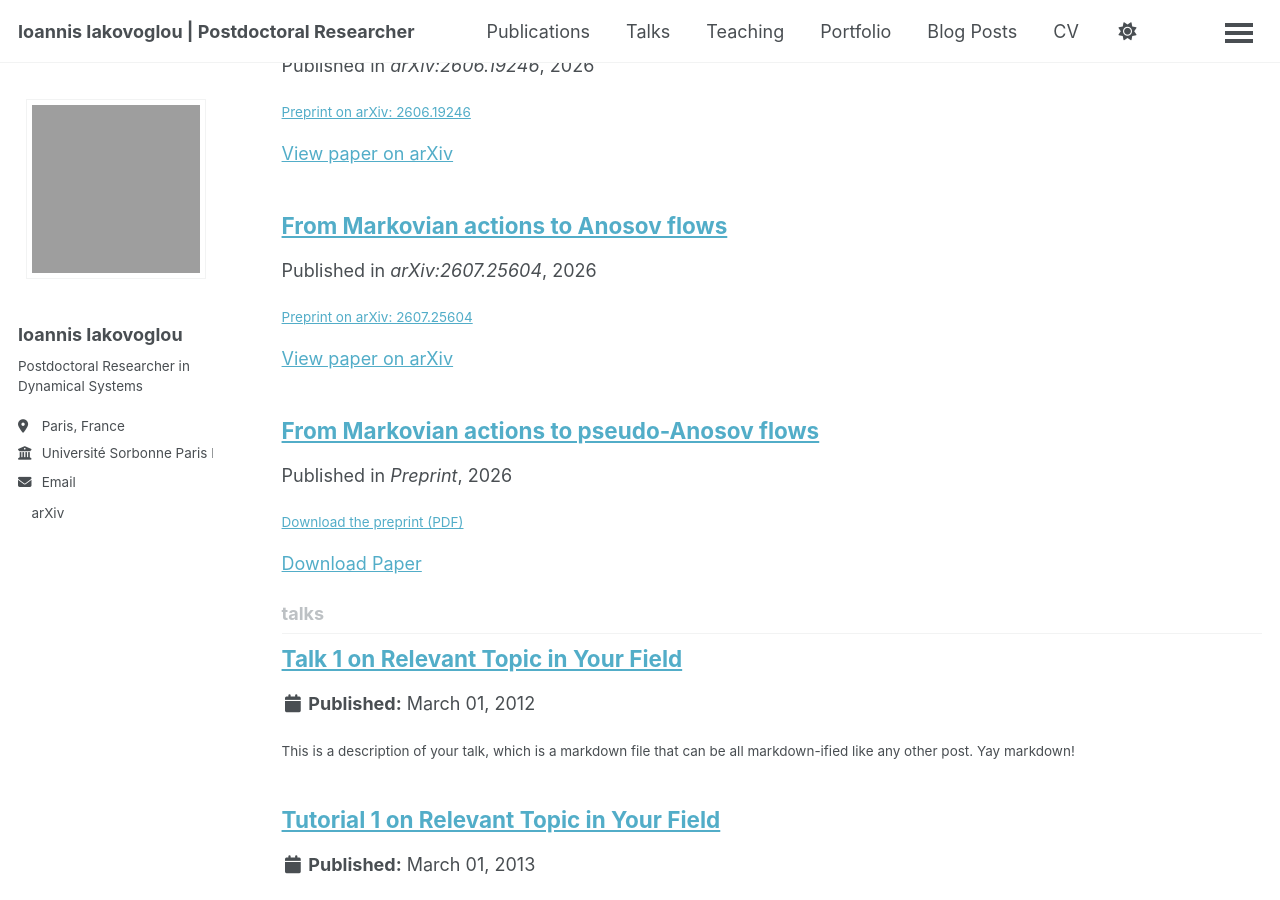
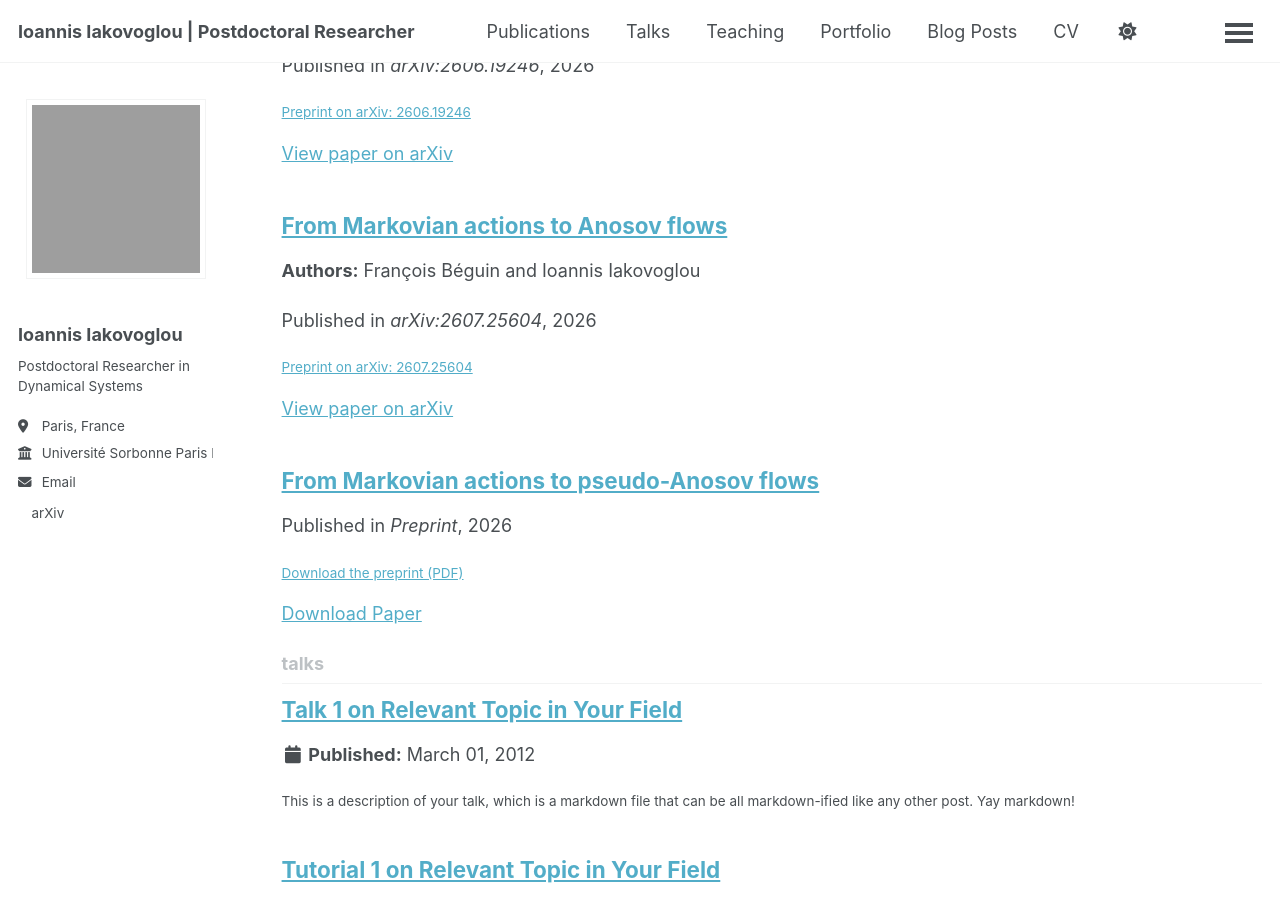
Before and after one commit to ioannisiakovoglou/ioannisiakovoglou.github.io, a Jekyll site: the page built from _pages/collection-archive.html, in a window 1280 px wide and 900 px high, scrolled down 2415 px. Built offline with Jekyll 4.4.1, drawn with Linux system fonts in a browser that asks for light colours; a script bundle is joined from its source files by our own code; a style sheet for code colours, icons or effects is not loaded.

Commit message:
Add authors to the publication entry

```diff
--- a/_publications/frommarkoviantoanosov.md
+++ b/_publications/frommarkoviantoanosov.md
@@ -1,5 +1,6 @@
 ---
 title: "From Markovian actions to Anosov flows"
+authors: "François Béguin and Ioannis Iakovoglou"
 collection: publications
 category: preprints
 permalink: /publication/from-markovian-actions-to-anosov-flows
```
